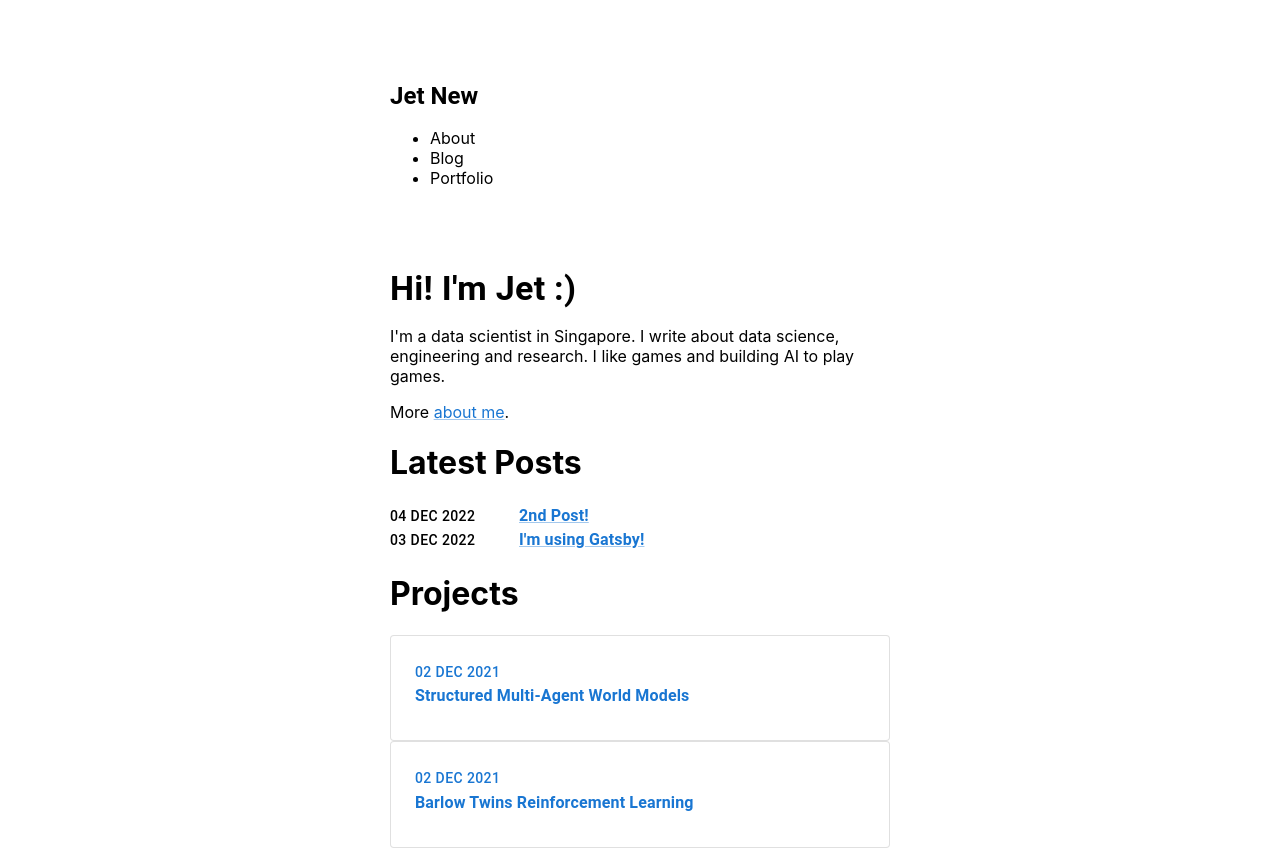
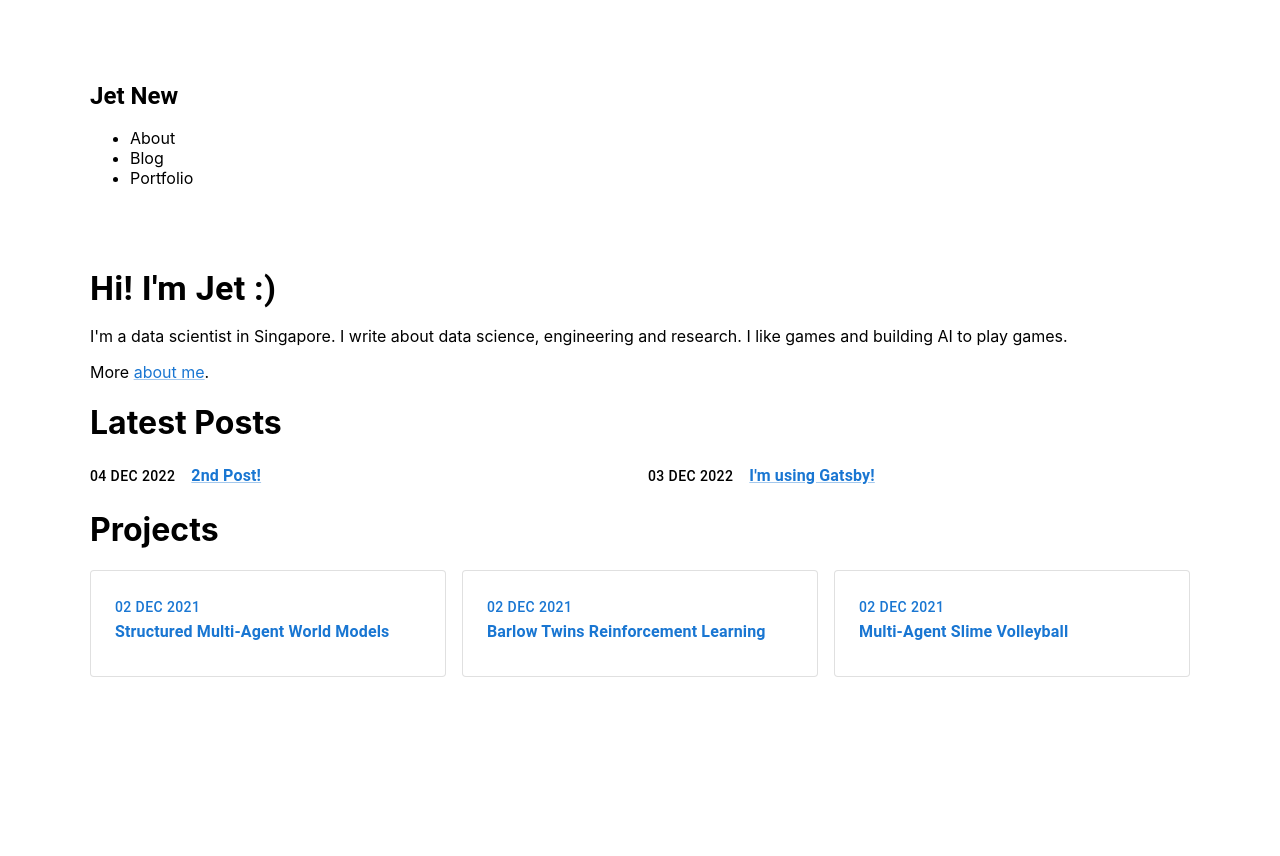
Before and after one commit to jetnew/website, a Gatsby site: page / in a window 1280 px wide. After the commit the page ends 800 px from the top, so only its background shows below. Built offline with nearby package versions, Linux system fonts and the light colour scheme; Gatsby itself is replaced by a stand-in of ours.

Commit message:
Create cards and panels for posts and projects using Material Card and Grid

```diff
--- /dev/null
+++ b/portfolio/project3/index.mdx
@@ -0,0 +1,11 @@
+---
+title: "Multi-Agent Slime Volleyball"
+date: "2021-12-02"
+slug: "slimerl"
+hero_image: "./riho-kroll-m4sGYaHYN5o-unsplash.jpg"
+hero_image_alt: "Dice"
+hero_image_credit_text: "Riho Kroll"
+hero_image_credit_link: "https://unsplash.com/photos/m4sGYaHYN5o"
+---
+
+Barlow Twins reinforcement learning!
--- a/src/components/layout.module.css
+++ b/src/components/layout.module.css
@@ -7,7 +7,7 @@
 
 .container {
     margin: auto;
-    max-width: 500px;
+    max-width: 1100px;
     font-family: BlinkMacSystemFont, 'Helvetica Neue', Arial, sans-serif;
 }
 
--- a/src/components/postbanner.js
+++ b/src/components/postbanner.js
@@ -8,15 +8,15 @@ import Grid from '@mui/material/Grid'
 const PostBanner = ({ post }) => {
     return (
         <Grid container spacing={2}>
-            <Grid item xs={3}>
+            <Grid item>
                 <Typography variant="button">{post.date}</Typography>
             </Grid>
-            <Grid item xs>
+            <Grid item>
                 <Link to={`/blog/${post.slug}`}>
                     <Typography variant="body1"><b>{post.title}</b></Typography>
                 </Link>
             </Grid>
-        </Grid>
+        </Grid >
     )
 }
 
--- a/src/components/projectbanner.js
+++ b/src/components/projectbanner.js
@@ -9,12 +9,12 @@ import CardContent from '@mui/material/CardContent'
 const ProjectBanner = ({ project }) => {
     return (
         <Card variant="outlined" sx={{ p: 1 }}>
-            <CardContent>
-                <Link to={`/portfolio/${project.slug}`} underline="none">
+            <Link to={`/portfolio/${project.slug}`} underline="none">
+                <CardContent>
                     <Typography variant="button">{project.date}</Typography>
                     <Typography variant="body1"><b>{project.title}</b></Typography>
-                </Link>
-            </CardContent>
+                </CardContent>
+            </Link>
         </Card>
     )
 }
--- a/src/pages/index.js
+++ b/src/pages/index.js
@@ -6,6 +6,9 @@ import PostBanner from '../components/postbanner'
 import ProjectBanner from '../components/projectbanner'
 // import { StaticImage } from 'gatsby-plugin-image'
 import Seo from '../components/seo'
+import Grid from '@mui/material/Grid'
+import Typography from '@mui/material/Typography'
+import Box from '@mui/material/Box'
 
 const IndexPage = () => {
   const data = useStaticQuery(graphql`
@@ -25,26 +28,42 @@ const IndexPage = () => {
         }
       }
     }`)
+
+  const posts = data.allMdx.nodes
+    .filter((node) => node.internal.contentFilePath.match(new RegExp('/blog/')))
+
+  const projects = data.allMdx.nodes
+    .filter((node) => node.internal.contentFilePath.match(new RegExp('/portfolio/')))
+
   return (
     <Layout pageTitle="Hi! I'm Jet :)">
       <p>I'm a data scientist in Singapore. I write about data science, engineering and research. I like games and building AI to play games.</p>
       <p>More <Link to="/about">about me</Link>.</p>
+
       <h1>Latest Posts</h1>
-      {
-        data.allMdx.nodes
-          .filter((node) => node.internal.contentFilePath.match(new RegExp('/blog/')))
-          .map((node) => (
-            <PostBanner post={node.frontmatter}></PostBanner>
-          ))
-      }
+
+      <Grid container spacing={2}>
+        <Grid item xs={6}>
+          <PostBanner post={posts[0].frontmatter}></PostBanner>
+        </Grid>
+        <Grid item xs={6}>
+          <PostBanner post={posts[1].frontmatter}></PostBanner>
+        </Grid>
+      </Grid>
+
       <h1>Projects</h1>
-      {
-        data.allMdx.nodes
-          .filter((node) => node.internal.contentFilePath.match(new RegExp('/portfolio/')))
-          .map((node) => (
-            <ProjectBanner project={node.frontmatter}></ProjectBanner>
-          ))
-      }
+
+      <Grid container spacing={2}>
+        <Grid item xs={4}>
+          <ProjectBanner project={projects[0].frontmatter}></ProjectBanner>
+        </Grid>
+        <Grid item xs={4}>
+          <ProjectBanner project={projects[1].frontmatter}></ProjectBanner>
+        </Grid>
+        <Grid item xs={4}>
+          <ProjectBanner project={projects[2].frontmatter}></ProjectBanner>
+        </Grid>
+      </Grid>
     </Layout>
   )
 }
```
Also changed, not shown: 1 other file.
